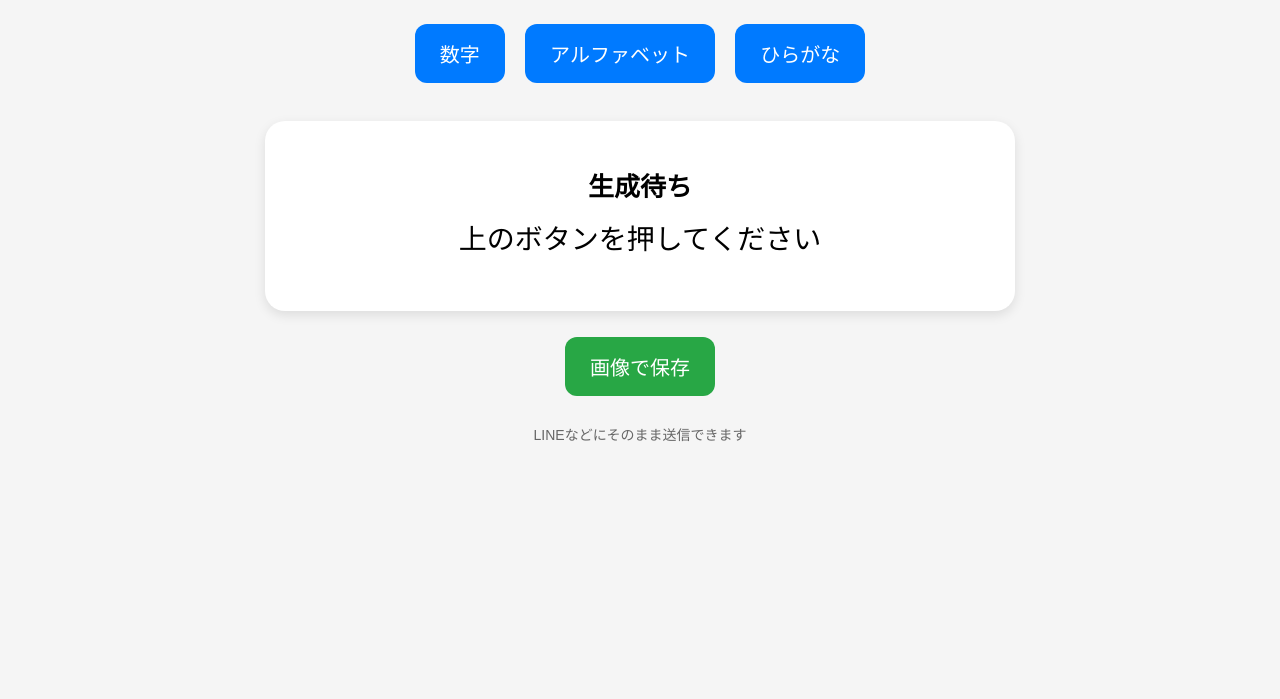
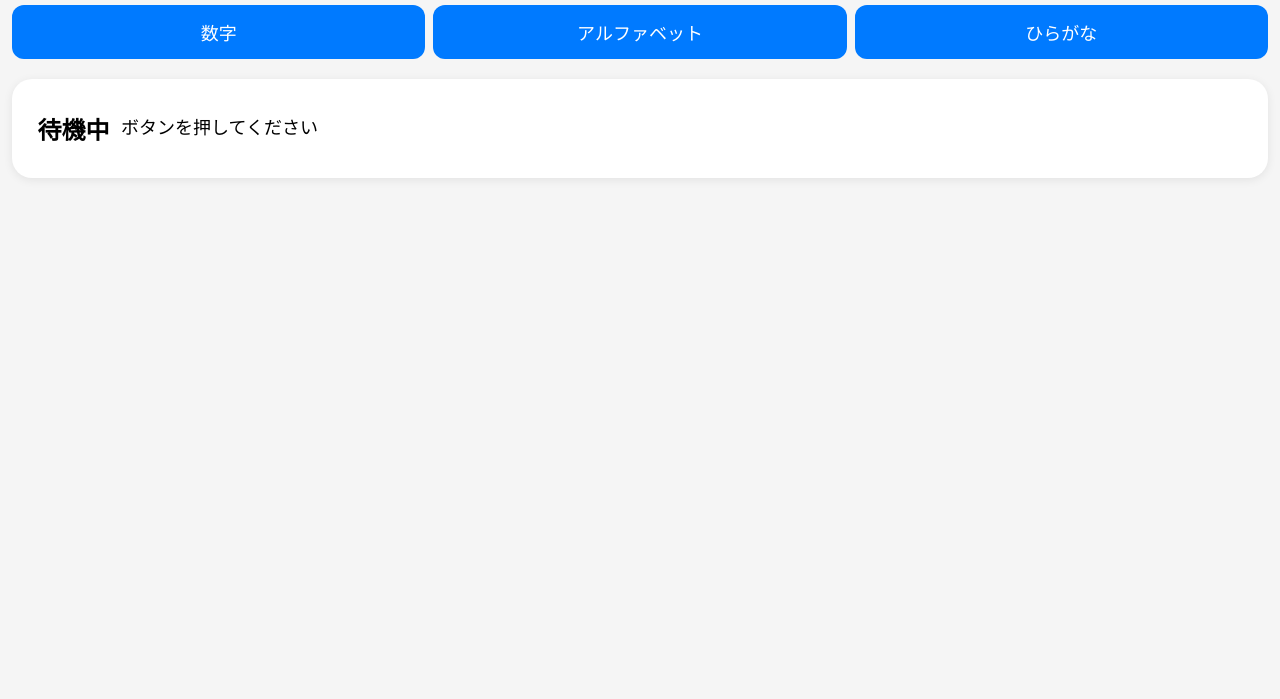
Before and after one commit to uytay/uytay.github.io, a plain HTML site: page index.html in a window 1280 px wide. Shown: the part 101-800 px from the top of the page. Drawn offline with Linux system fonts and the light colour scheme.

Commit message:
Update index.html

```diff
--- a/index.html
+++ b/index.html
@@ -7,92 +7,105 @@
 
   <title>競技かるた札分け</title>
 
-  <script src="https://html2canvas.hertzen.com/dist/html2canvas.min.js"></script>
-
   <style>
 
     body {
+
       margin: 0;
-      padding: 20px;
+
+      padding: 12px;
+
       font-family: sans-serif;
+
       background-color: #f5f5f5;
+
       text-align: center;
     }
 
     h1 {
-      margin-bottom: 30px;
-      font-size: 32px;
+
+      font-size: 34px;
+
+      margin-top: 20px;
+
+      margin-bottom: 25px;
     }
 
     .button-area {
-      margin-bottom: 30px;
+
+      display: flex;
+
+      gap: 8px;
+
+      margin-bottom: 20px;
     }
 
-    button {
-      font-size: 20px;
-      padding: 15px 25px;
-      margin: 8px;
+    .button-area button {
+
+      flex: 1;
+
+      font-size: 18px;
+
+      padding: 14px 0;
+
       border: none;
+
       border-radius: 12px;
+
       background-color: #007aff;
+
       color: white;
-    }
 
-    #saveButton {
-      background-color: #28a745;
+      white-space: nowrap;
     }
 
     #result {
-
-      max-width: 700px;
-
-      margin: 0 auto;
 
       background-color: white;
 
       border-radius: 20px;
 
-      padding: 25px;
+      padding: 18px 14px;
 
-      box-shadow: 0 4px 12px rgba(0,0,0,0.1);
+      box-shadow: 0 2px 10px rgba(0,0,0,0.08);
     }
 
     .match {
 
-      padding: 20px 0;
+      display: flex;
+
+      align-items: center;
 
       border-bottom: 1px solid #ddd;
+
+      padding: 14px 0;
     }
 
     .match:last-child {
+
       border-bottom: none;
     }
 
     .match-title {
 
-      font-size: 26px;
+      width: 95px;
+
+      font-size: 24px;
 
       font-weight: bold;
 
-      margin-bottom: 12px;
+      flex-shrink: 0;
     }
 
     .match-content {
 
-      font-size: 28px;
+      font-size: 18px;
 
-      line-height: 1.8;
+      text-align: left;
+
+      line-height: 1.5;
 
       word-break: break-word;
-    }
-
-    .note {
-
-      margin-top: 20px;
-
-      color: #666;
-
-      font-size: 14px;
     }
 
   </style>
@@ -123,25 +136,15 @@
     <div class="match">
 
       <div class="match-title">
-        生成待ち
+        待機中
       </div>
 
       <div class="match-content">
-        上のボタンを押してください
+        ボタンを押してください
       </div>
 
     </div>
 
-  </div>
-
-  <br>
-
-  <button id="saveButton" onclick="saveImage()">
-    画像で保存
-  </button>
-
-  <div class="note">
-    LINEなどにそのまま送信できます
   </div>
 
   <script>
@@ -230,26 +233,6 @@
       document.getElementById("result").innerHTML = html;
     }
 
-    function saveImage() {
-
-      html2canvas(document.getElementById("result"), {
-
-        backgroundColor: "#ffffff",
-
-        scale: 3
-
-      }).then(canvas => {
-
-        const link = document.createElement("a");
-
-        link.download = "karuta.png";
-
-        link.href = canvas.toDataURL("image/png");
-
-        link.click();
-      });
-    }
-
   </script>
 
 </body>
```
